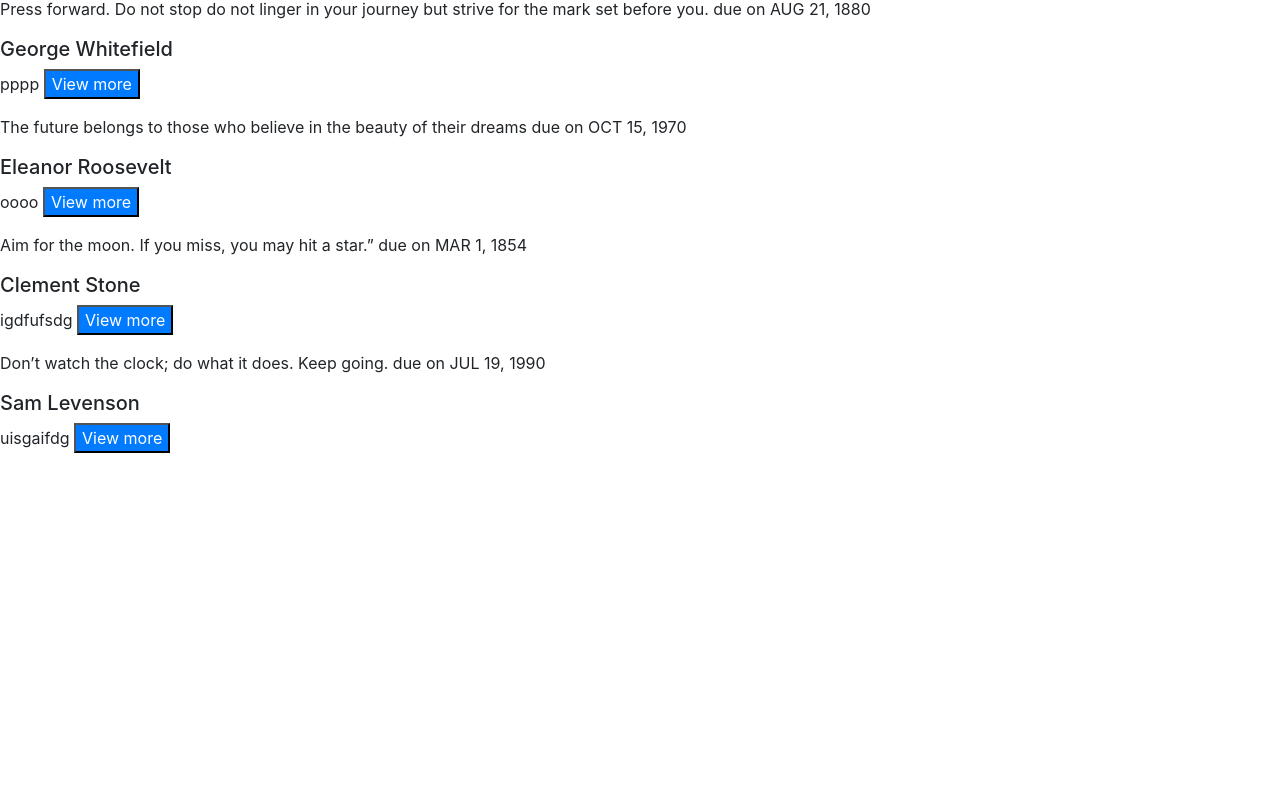
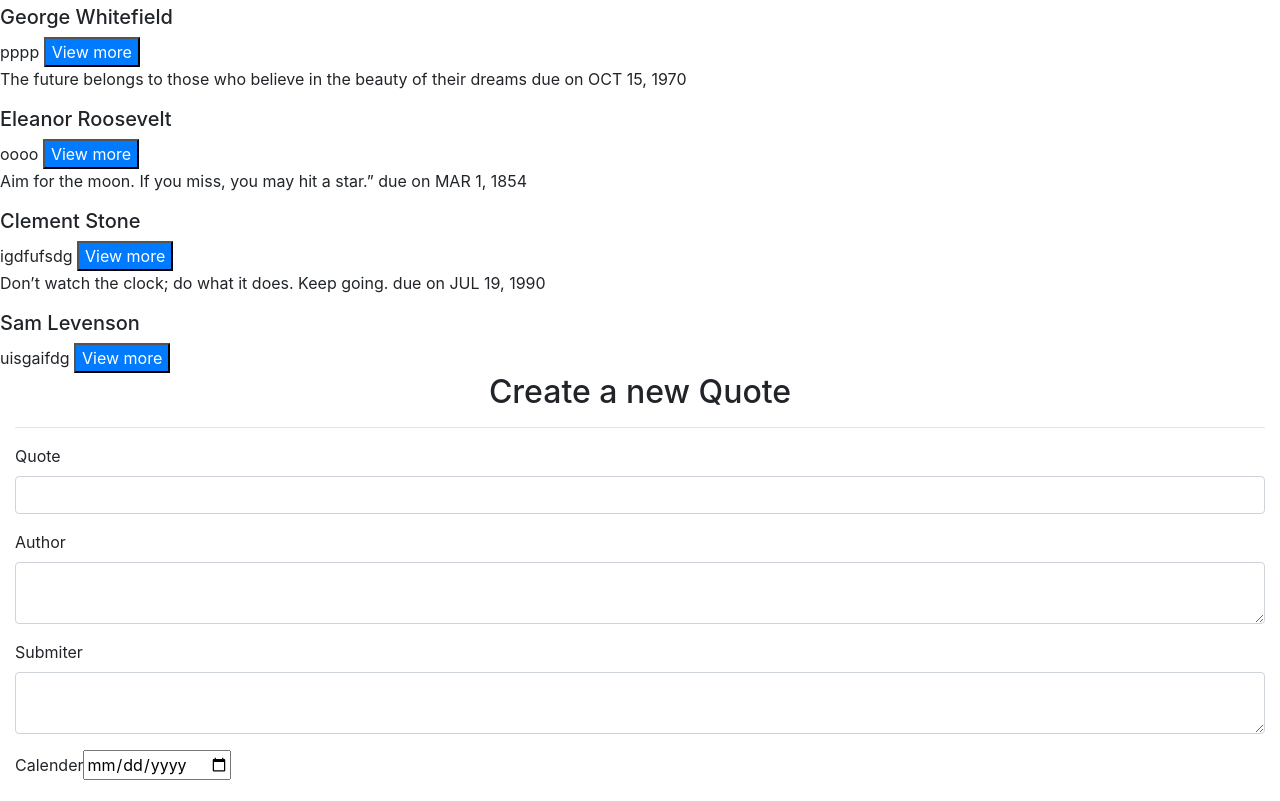
Before and after one commit to owinolawrence/Quotes, an Angular app: page / in a window 1280 px wide. Shown: the part 295-1096 px from the top of the page. Before the commit the page ends 800 px from the top, so only its background shows below. Built offline with nearby package versions, Linux system fonts and the light colour scheme.

Commit message:
change input complition to calender

```diff
--- a/src/app/quote/quote.component.html
+++ b/src/app/quote/quote.component.html
@@ -8,6 +8,7 @@
         {{quote.description}}
         <button (click)='toggleDetails(i)' class="bg-primary text-white">View more</button>
       <app-quote-detail *ngIf ="quotes.showDescription" [quote
-      ] ="quote"  (isComplete) ="completequote($event,i)"></app-quote-detail>
-      <p *ngIf='quotes.length > 5'></p>
-</div>
+      ] ="quote"  (isComplete) ="deletequote($event,i)"></app-quote-detail>
+    </div>
+<app-quote-form></app-quote-form>
+<p *ngIf='quotes.length > 5'></p>
```
